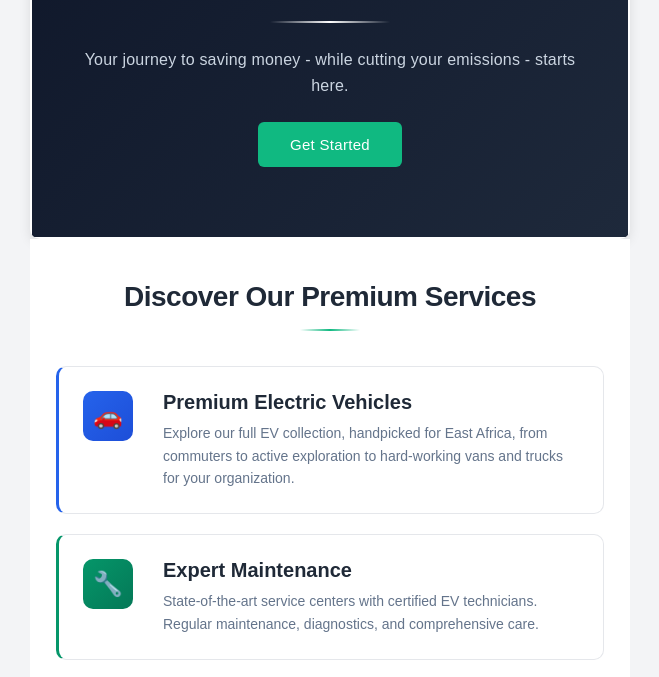
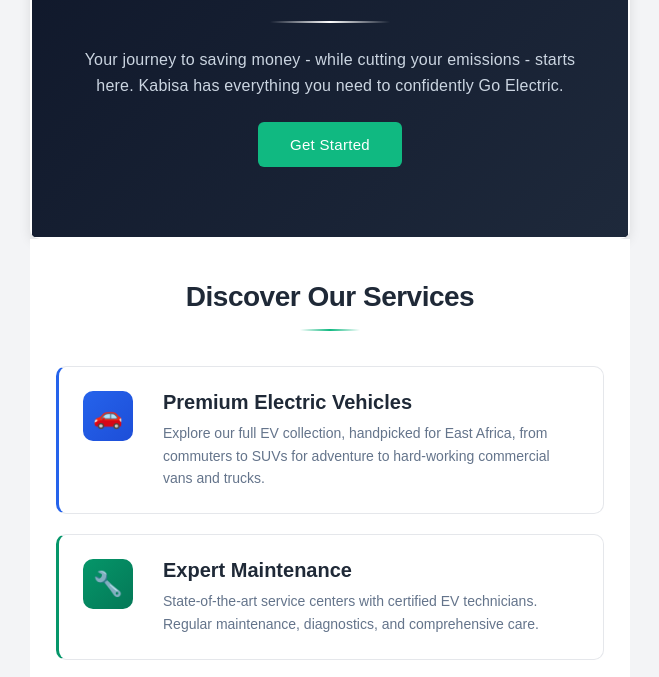
Before and after one commit to Balinda21/WelcomeEmail, a plain HTML site: page index.html in a window 1280 px wide. Shown: the part 119-796 px from the top of the page, without its empty margins (310-969 px from the left). Drawn offline with Linux system fonts and the light colour scheme.

Commit message:
new changes

```diff
--- a/index.html
+++ b/index.html
@@ -71,7 +71,7 @@
                     <div style="width: 120px; height: 2px; background: linear-gradient(90deg, transparent, #ffffff, transparent); margin: 24px auto;"></div>
 
                     <p style="color: #CBD5E1; font-size: 16px; line-height: 1.6; margin: 0 auto; font-weight: 300; letter-spacing: 0.2px;">
-                        Your journey to saving money - while cutting your emissions - starts here.
+                        Your journey to saving money - while cutting your emissions - starts here. Kabisa has everything you need to confidently Go Electric.
                     </p>
 
                     <a href="https://gokabisa.com" style="display: inline-block; background: #10B981; color: white; padding: 14px 32px; font-size: 15px; font-weight: 500; text-decoration: none; border-radius: 6px; letter-spacing: 0.3px; margin-top: 24px;">
@@ -85,7 +85,7 @@
     <tr>
         <td style="padding: 40px 24px;">
             <div style="text-align: center; margin-bottom: 35px;">
-                <h2 style="font-size: 28px; color: #1f2937; margin: 0; font-weight: 700; letter-spacing: -0.5px;">Discover Our Premium Services</h2>
+                <h2 style="font-size: 28px; color: #1f2937; margin: 0; font-weight: 700; letter-spacing: -0.5px;">Discover Our Services</h2>
                 <div style="width: 60px; height: 2px; background: linear-gradient(90deg, transparent, #10B981, transparent); margin: 16px auto;"></div>
             </div>
 
@@ -100,7 +100,7 @@
                         <td style="padding-left: 20px;">
                             <h3 style="font-size: 20px; color: #1f2937; margin: 0 0 8px 0; font-weight: 600;">Premium Electric Vehicles</h3>
                             <p style="font-size: 14px; color: #64748b; line-height: 1.6; margin: 0;">
-                                Explore our full EV collection, handpicked for East Africa, from commuters to active exploration to hard-working vans and trucks for your organization.
+                                Explore our full EV collection, handpicked for East Africa, from commuters to SUVs for adventure to hard-working commercial vans and trucks.
                             </p>
                         </td>
                     </tr>
```
